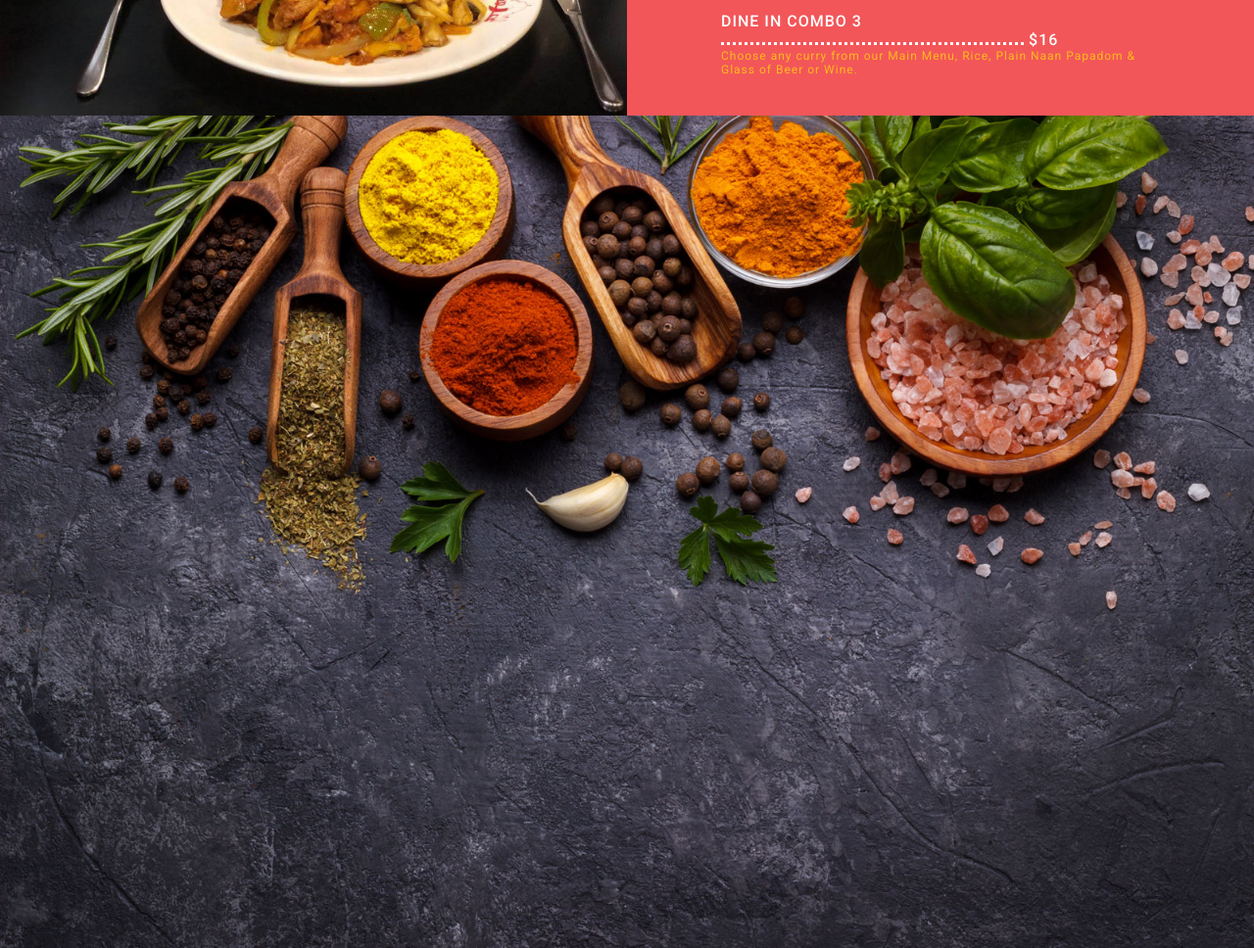
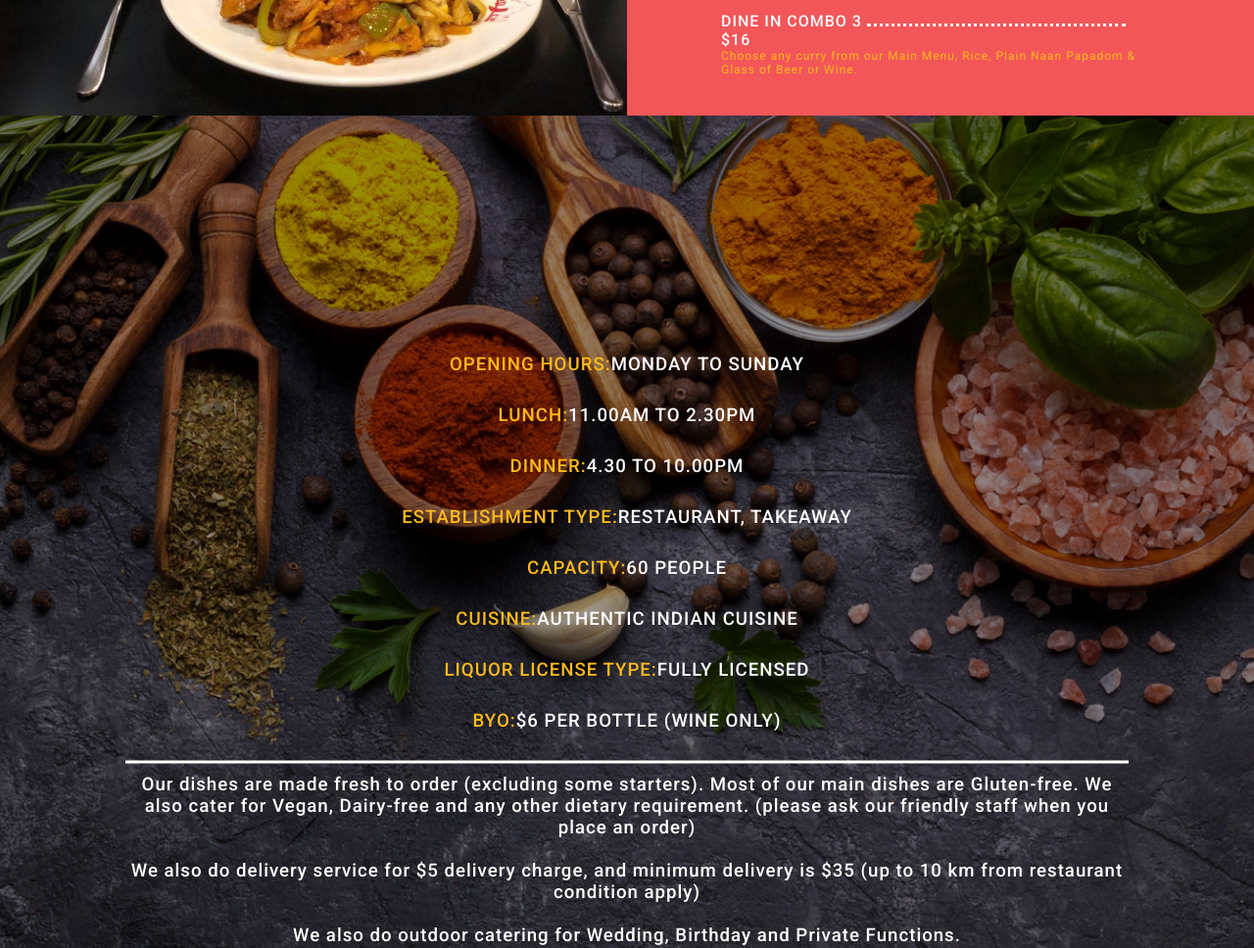
Before and after one commit to dhoat30/greatSpiceTauranga2, a plain HTML site: page index.html in a window 1280 px wide. Shown: the part 1347-2315 px from the top of the page at 98% size. Drawn offline with Linux system fonts and the light colour scheme.

Commit message:
adding a menu section

```diff
--- a/index.html
+++ b/index.html
@@ -113,18 +113,35 @@
 				  <source media="(min-width: 400px)" srcset="photos/hours-section800px.jpg" >
 				  <img src="photos/hours-section400px.jpg" alt="Indian Restaurant Spices In Bureta" width="100%" height="100%"  style="object-fit: cover;">
 			</picture>
+		<div class="hours-overlay"> </div>
 		<div class="hours-text">
 			<p> <span> OPENING HOURS:</span>MONDAY TO SUNDAY</p>
 			<p><span>LUNCH:</span>11.00AM TO 2.30PM</p>
 			<p><span>DINNER:</span>4.30 TO 10.00PM</p>
 			<p> <span>ESTABLISHMENT TYPE:</span>RESTAURANT, TAKEAWAY</p>
 			<p><span>CAPACITY:</span>60 PEOPLE</p>
-			<p><span>CUISINE:</span>AUTHENTIC INDIAN CUISINE</p><br>
+			<p><span>CUISINE:</span>AUTHENTIC INDIAN CUISINE</p>
 			<p><span>LIQUOR LICENSE TYPE:</span>FULLY LICENSED</p>
 			<p><span>BYO:</span>$6 PER BOTTLE (WINE ONLY)</p>
 
+			<div class="underline-hours"> </div>
 
+			<p>Our dishes are made fresh to order (excluding some starters). Most of our main dishes are Gluten-free. We also cater for Vegan, Dairy-free and any other dietary requirement. (please ask our friendly staff when you place an order)<br><br>  We also do delivery service for $5 delivery charge, and minimum delivery is $35 (up to 10 km from restaurant condition apply)<br> <br> We also do outdoor catering for Wedding, Birthday and Private Functions.</p>
 		</div>
+	</div>
+
+	<div class="menu-section">
+		<picture>
+				 <source media="(min-width: 1200px)" srcset="photos/menu-spices1600px.jpg" >
+				<source media="(min-width: 800px)" srcset="photos/menu-spices1200px.jpg" >
+				  <source media="(min-width: 400px)" srcset="photos/menu-spices800px.jpg"  >
+				  <img src="photos/menu-spices400px.jpg" alt="Indian Restaurant Spices In Bureta" width="100%" height="100%"  style="object-fit: cover;">
+		</picture>
+
+		<div class="menu-flex">
+			<a href=""
+		</div>
+
 	</div>
 </body>
 </html>
--- a/main-css.css
+++ b/main-css.css
@@ -160,6 +160,7 @@ position: relative;
 .menu-section{
 	display: flex;
 	flex-wrap: wrap;
+
 }
 
 .menu-deal{
@@ -211,25 +212,66 @@ position: relative;
 .underline1{
 		display: inline-block;
 		border-bottom: dotted 3px white;
-		width: 50%;
+		width: 32%;
 }
 .underline2{
 	display: inline-block;
 		border-bottom: dotted 3px white;
-		width: 44%;
+		width: 25%;
 }
 .underline3 {
 	display: inline-block;
 		border-bottom: dotted 3px white;
-		width: 69%;
+		width: 59%;
 }
 .underline4{
 display: inline-block;
 		border-bottom: dotted 3px white;
-		width: 69%;
+		width: 59%;
 }
 .underline5{
 	display: inline-block;
 		border-bottom: dotted 3px white;
-		width: 69%;
+		width: 59%;
 }
+
+/*opening hours-------------*/
+.opening-hours-section{
+	position: relative;
+	z-index: -1;
+	height: 140vh;
+}
+.hours-overlay{
+	position: absolute;
+	background-color: rgba(0,0,0,0.4);
+	top: 0;
+	width: 100%;
+	height: 100%;
+	z-index: 1;
+}
+.hours-text{
+	position: absolute;
+	top: 50%;
+	left: 50%;
+	transform: translate(-50%,-50%);
+	text-align: center;
+	color: white;
+	z-index: 2;
+	width: 80%;
+}
+
+.hours-text p{
+	width: 100%;
+	font-weight: 500;
+	font-size: 14pt;
+	margin-bottom: 30px;
+}
+
+.hours-text span{
+	color: rgba(252,186,27,1.00);
+
+}
+.underline-hours{
+	border-bottom: solid 3px white;
+	margin-bottom: 10px;
+}
```
Also changed, not shown: dine-in-menu.html (added, +10 -0 lines), takeaway-menu.html (added, +10 -0 lines), photos/dine-menu.jpg (added), photos/menu-spices1200px.jpg (added), photos/menu-spices1600px.jpg (added), photos/menu-spices400px.jpg (added), photos/menu-spices800px.jpg (added), photos/takeaway-menu.jpg (added), 1 other file.
